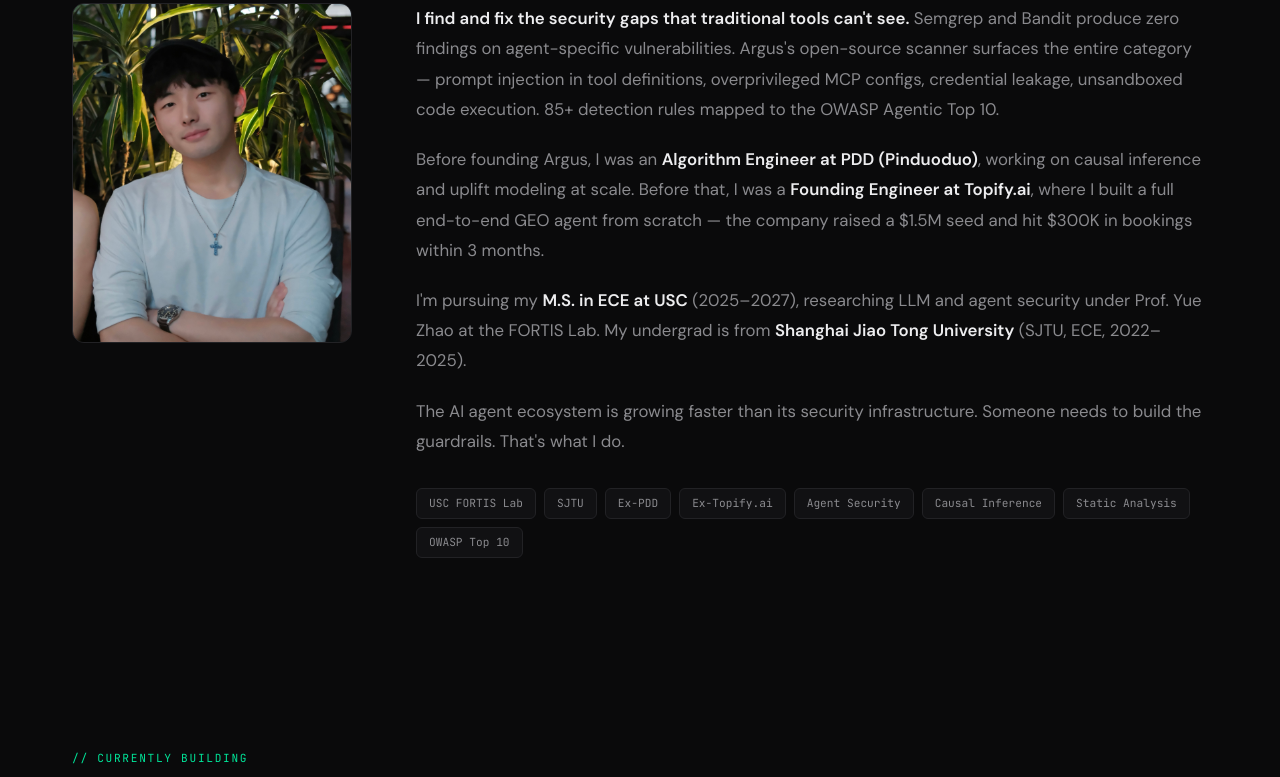
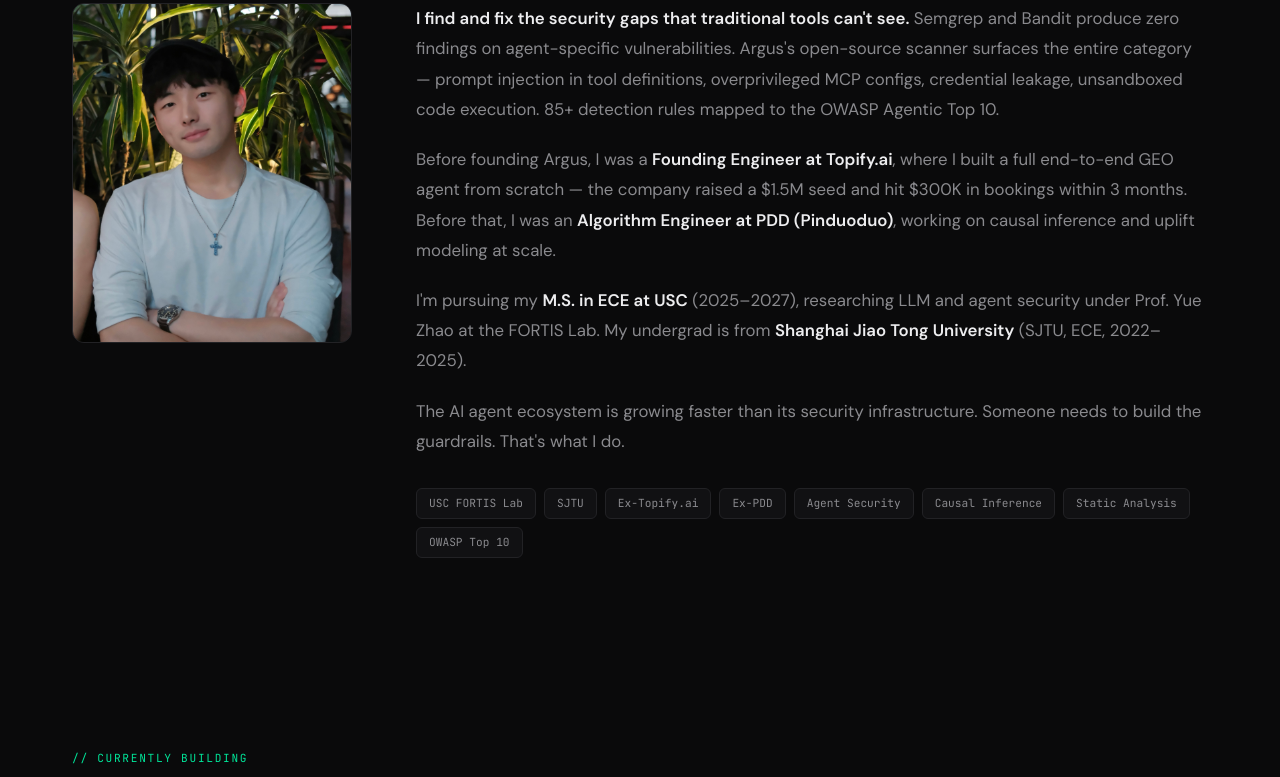
Before and after one commit to HeadyZhang/HeadyZhang.github.io, a plain HTML site: page index.html in a window 1280 px wide. Shown: the part 1188-1965 px from the top of the page. Drawn offline with Linux system fonts and the light colour scheme.

Commit message:
rename to index.html and fix PDD/Topify work order

```diff
--- a/HeadyZhang.github.io.html
+++ b/index.html
@@ -291,11 +291,11 @@
                 code execution. 85+ detection rules mapped to the OWASP Agentic Top 10.
             </p>
             <p>
-                Before founding Argus, I was an <strong>Algorithm Engineer at PDD (Pinduoduo)</strong>,
-                working on causal inference and uplift modeling at scale. Before that, I was a
-                <strong>Founding Engineer at Topify.ai</strong>, where I built a full end-to-end
-                GEO agent from scratch — the company raised a $1.5M seed and hit $300K in bookings
-                within 3 months.
+                Before founding Argus, I was a <strong>Founding Engineer at Topify.ai</strong>,
+                where I built a full end-to-end GEO agent from scratch — the company raised a
+                $1.5M seed and hit $300K in bookings within 3 months. Before that, I was an
+                <strong>Algorithm Engineer at PDD (Pinduoduo)</strong>, working on causal inference
+                and uplift modeling at scale.
             </p>
             <p>
                 I'm pursuing my <strong>M.S. in ECE at USC</strong> (2025–2027), researching
@@ -309,8 +309,8 @@
             <div class="credential-tags">
                 <span class="credential-tag">USC FORTIS Lab</span>
                 <span class="credential-tag">SJTU</span>
+                <span class="credential-tag">Ex-Topify.ai</span>
                 <span class="credential-tag">Ex-PDD</span>
-                <span class="credential-tag">Ex-Topify.ai</span>
                 <span class="credential-tag">Agent Security</span>
                 <span class="credential-tag">Causal Inference</span>
                 <span class="credential-tag">Static Analysis</span>
@@ -519,17 +519,6 @@
             </div>
         </div>
         <div class="timeline-item animate-in">
-            <div class="timeline-date">2025</div>
-            <div class="timeline-content">
-                <h3>Algorithm Engineer</h3>
-                <div class="timeline-company">PDD (Pinduoduo)</div>
-                <p class="timeline-desc">
-                    Causal inference and uplift modeling at one of the world's largest
-                    e-commerce platforms. Built models to measure and optimize treatment effects at scale.
-                </p>
-            </div>
-        </div>
-        <div class="timeline-item animate-in">
             <div class="timeline-date">Nov 2025 — Jan 2026</div>
             <div class="timeline-content">
                 <h3>Founding Engineer</h3>
@@ -539,6 +528,17 @@
                     $300K bookings in 3 months. First-hand encounter with agent security gaps —
                     exploitable tool definitions, wildcard MCP permissions, scattered credentials.
                     Direct origin of Argus.
+                </p>
+            </div>
+        </div>
+        <div class="timeline-item animate-in">
+            <div class="timeline-date">2025</div>
+            <div class="timeline-content">
+                <h3>Algorithm Engineer</h3>
+                <div class="timeline-company">PDD (Pinduoduo)</div>
+                <p class="timeline-desc">
+                    Causal inference and uplift modeling at one of the world's largest
+                    e-commerce platforms. Built models to measure and optimize treatment effects at scale.
                 </p>
             </div>
         </div>
```
